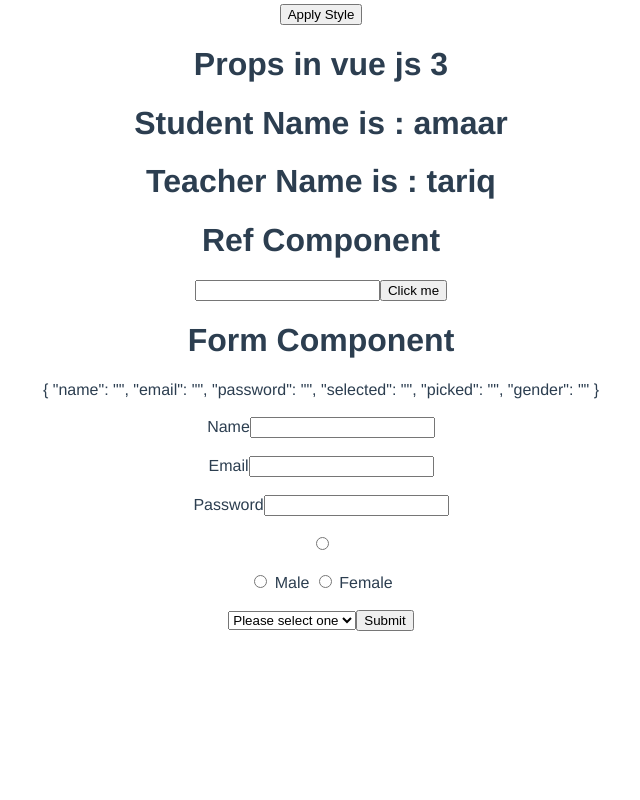
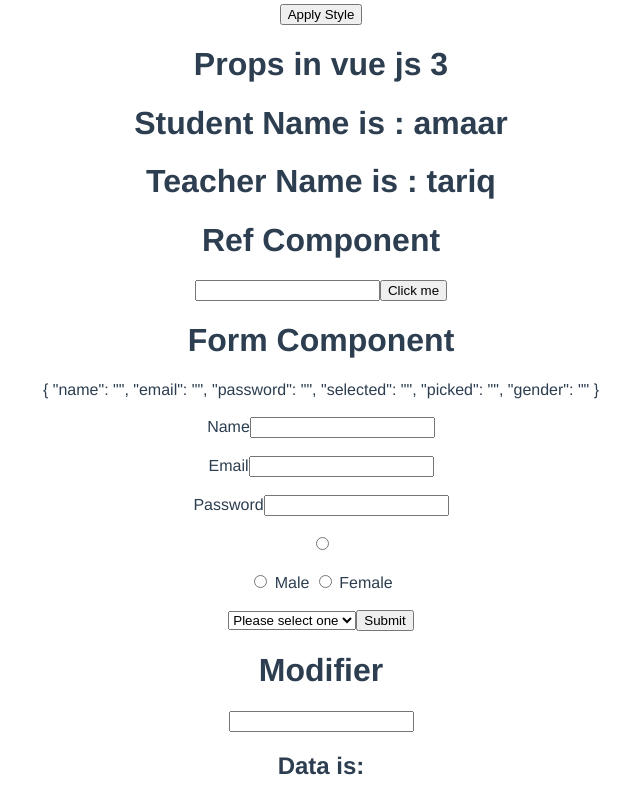
Before and after one commit to Amaar466/Vus-js3-Basic, a Vue app: page / in a window 1280 px wide. Shown: the part 2986-3786 px from the top of the page, without its empty margins (319-959 px from the left). Before the commit the page ends 3625 px from the top, so only its background shows below. Built offline with nearby package versions, Linux system fonts and the light colour scheme.

Commit message:
modifier

```diff
--- a/src/App.vue
+++ b/src/App.vue
@@ -16,6 +16,7 @@
   <PropsComponent />
   <RefComponent />
   <FormComponent />
+  <ModifierComponent />
 </template>
 
 <script>
@@ -35,6 +36,7 @@ import DynamicBinding from './components/dynamicBinding.vue';
 import PropsComponent from './components/propsComponent.vue';
 import RefComponent from './components/refComponent.vue';
 import FormComponent from './components/formComponent.vue';
+import ModifierComponent from './components/modifierComponent.vue';
 
 
 export default {
@@ -55,7 +57,8 @@ export default {
     DynamicBinding,
     PropsComponent,
     RefComponent,
-    FormComponent
+    FormComponent,
+    ModifierComponent
 }
 }
 </script>
--- /dev/null
+++ b/src/components/modifierComponent.vue
@@ -0,0 +1,15 @@
+<template>
+    <h1>Modifier</h1>
+    <input type="text" v-model.trim="data">
+    <h2>Data is: {{ data }}</h2>
+</template>
+
+<script>
+export default{
+  data() {
+    return {
+        data:'',
+    }
+  },
+}
+</script>
```
